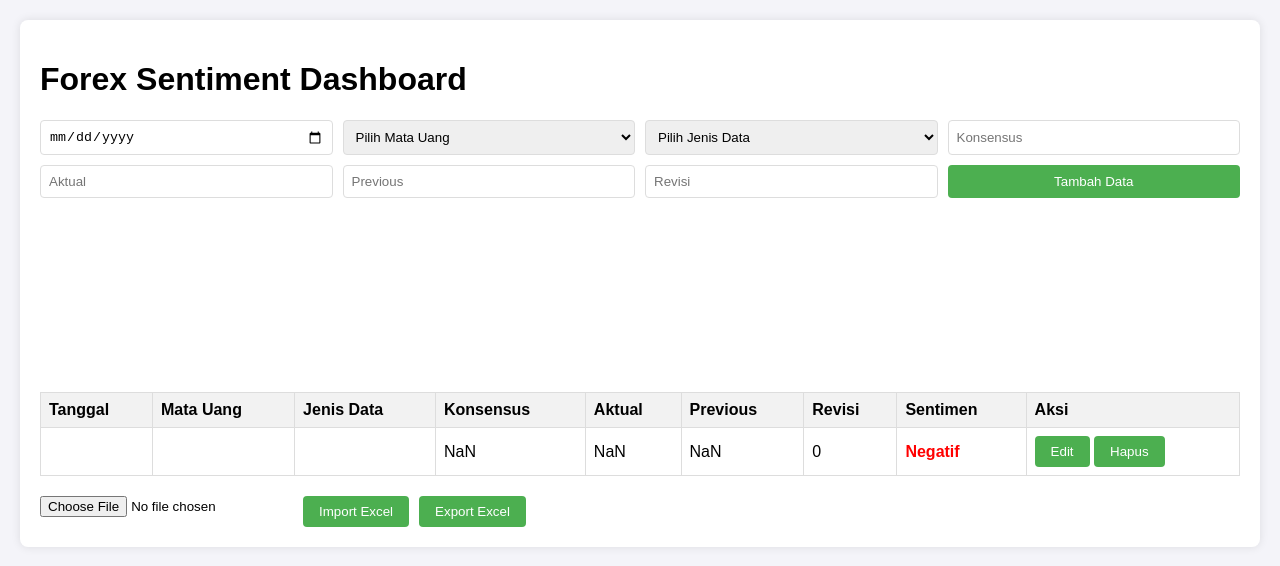
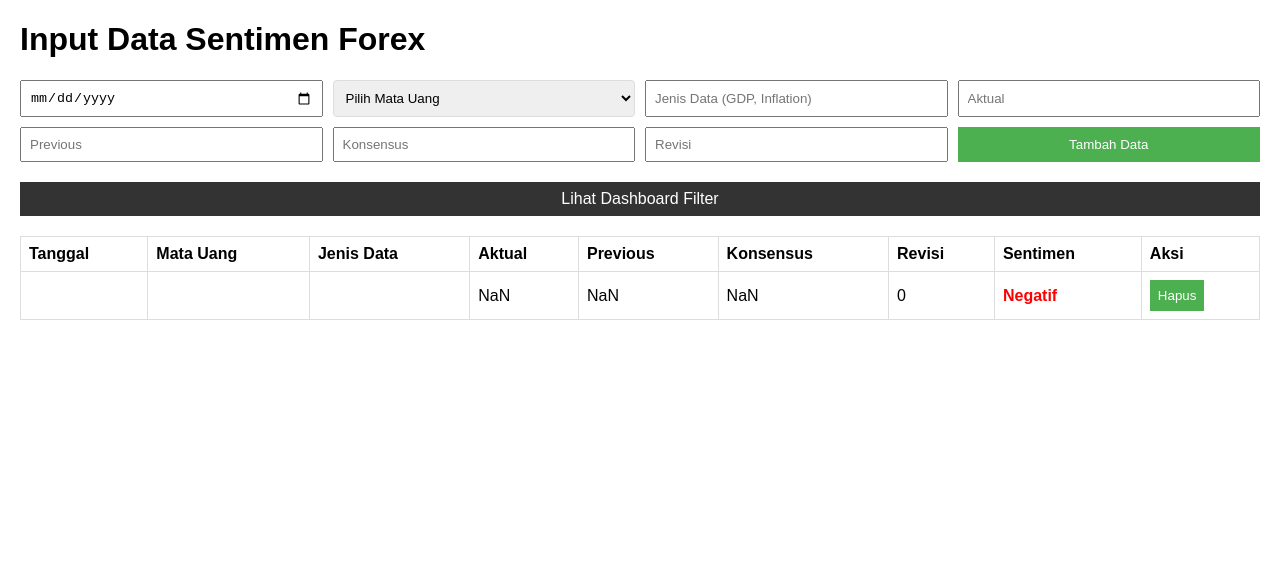
Before and after one commit to tirtaw292/Weighted-Sentiment-Dashboard-for-Forex-Data, a plain HTML site: page index.html in a window 1280 px wide. Both pictures are taken after a click on the button "Tambah Data". Drawn offline with nearby package versions, Linux system fonts and the light colour scheme.

Commit message:
Update index.html

```diff
--- a/index.html
+++ b/index.html
@@ -4,13 +4,20 @@
   <meta charset="UTF-8">
   <meta name="viewport" content="width=device-width, initial-scale=1.0">
   <title>Forex Sentiment Dashboard</title>
-  <link rel="stylesheet" href="styles/style.css">
-  <script src="https://cdn.jsdelivr.net/npm/chart.js"></script>
-  <script src="scripts/xlsx.full.min.js"></script>
+  <style>
+    body { font-family: Arial, sans-serif; margin: 20px; }
+    .input-form { display: grid; grid-template-columns: repeat(4, 1fr); gap: 10px; margin-bottom: 20px; }
+    input, select, button { padding: 8px; }
+    select { border: 1px solid #ddd; border-radius: 4px; width: 100%; }
+    button { background: #4CAF50; color: white; border: none; cursor: pointer; }
+    table { width: 100%; border-collapse: collapse; margin-top: 20px; }
+    th, td { border: 1px solid #ddd; padding: 8px; text-align: left; }
+    .positif { color: green; font-weight: bold; }
+    .negatif { color: red; font-weight: bold; }
+  </style>
 </head>
 <body>
-  <div class="container">
-    <h1>Forex Sentiment Dashboard</h1>
+  <h1>Input Data Sentimen Forex</h1>
   <div class="input-form">
     <input type="date" id="tanggal" required>
     <select id="negara" required>
@@ -24,32 +31,23 @@
       <option value="CHF">CHF</option>
       <option value="NZD">NZD</option>
     </select>
-      <select id="jenis-news" required>
-        <option value="">Pilih Jenis Data</option>
-        <option value="GDP">GDP</option>
-        <option value="Inflation">Inflation</option>
-        <option value="Interest Rate">Interest Rate</option>
-        <option value="Unemployment">Unemployment</option>
-        <option value="Retail Sales">Retail Sales</option>
-      </select>
-      <input type="number" step="0.01" id="consensus" placeholder="Konsensus" required>
+    <input type="text" id="jenis-news" placeholder="Jenis Data (GDP, Inflation)" required>
     <input type="number" step="0.01" id="actual" placeholder="Aktual" required>
     <input type="number" step="0.01" id="previous" placeholder="Previous" required>
+    <input type="number" step="0.01" id="consensus" placeholder="Konsensus" required>
     <input type="number" step="0.01" id="revisi" placeholder="Revisi">
     <button onclick="tambahData()">Tambah Data</button>
+    <a href="filter.html" style="grid-column: span 4; text-align: center; display: block; margin-top: 10px; padding: 8px; background: #333; color: white; text-decoration: none;">Lihat Dashboard Filter</a>
   </div>
-    <div class="dashboard">
-      <canvas id="sentimentChart"></canvas>
-      <div class="table-container">
   <table id="data-table">
     <thead>
       <tr>
         <th>Tanggal</th>
         <th>Mata Uang</th>
         <th>Jenis Data</th>
-              <th>Konsensus</th>
         <th>Aktual</th>
         <th>Previous</th>
+        <th>Konsensus</th>
         <th>Revisi</th>
         <th>Sentimen</th>
         <th>Aksi</th>
@@ -57,15 +55,64 @@
     </thead>
     <tbody></tbody>
   </table>
-      </div>
-      <div class="excel-actions">
-        <input type="file" id="file-input" accept=".xlsx">
-        <button onclick="importExcel()">Import Excel</button>
-        <button onclick="exportExcel()">Export Excel</button>
-      </div>
-    </div>
-  </div>
-  <script src="scripts/app.js"></script>
-  <script src="scripts/chart.js"></script>
+
+  <script>
+    let data = JSON.parse(localStorage.getItem('forexData')) || [];
+
+    function hitungSentimen(actual, consensus, previous, revisi) {
+      const score = (actual - consensus) * 0.5 + (actual - previous) * 0.3 + revisi * 0.2;
+      return score >= 0 ? "Positif" : "Negatif";
+    }
+
+    function tambahData() {
+      const newData = {
+        id: Date.now(),
+        tanggal: document.getElementById('tanggal').value,
+        negara: document.getElementById('negara').value,
+        jenis_news: document.getElementById('jenis-news').value,
+        actual: parseFloat(document.getElementById('actual').value),
+        previous: parseFloat(document.getElementById('previous').value),
+        consensus: parseFloat(document.getElementById('consensus').value),
+        revisi: parseFloat(document.getElementById('revisi').value || 0),
+        sentimen: hitungSentimen(
+          parseFloat(document.getElementById('actual').value),
+          parseFloat(document.getElementById('consensus').value),
+          parseFloat(document.getElementById('previous').value),
+          parseFloat(document.getElementById('revisi').value || 0)
+        )
+      };
+      data.push(newData);
+      localStorage.setItem('forexData', JSON.stringify(data));
+      updateTable();
+    }
+
+    function updateTable() {
+      const tableBody = document.querySelector('#data-table tbody');
+      tableBody.innerHTML = data.map(item => `
+        <tr>
+          <td>${item.tanggal}</td>
+          <td>${item.negara}</td>
+          <td>${item.jenis_news}</td>
+          <td>${item.actual}</td>
+          <td>${item.previous}</td>
+          <td>${item.consensus}</td>
+          <td>${item.revisi}</td>
+          <td class="${item.sentimen.toLowerCase()}">${item.sentimen}</td>
+          <td>
+            <button onclick="hapusData(${item.id})">Hapus</button>
+          </td>
+        </tr>
+      `).join('');
+    }
+
+    function hapusData(id) {
+      data = data.filter(d => d.id !== id);
+      localStorage.setItem('forexData', JSON.stringify(data));
+      updateTable();
+    }
+
+    // Muat data saat halaman dimuat
+    window.onload = updateTable;
+  </script>
 </body>
 </html>
```
Lines whose indentation alone changed are shown as unchanged.
